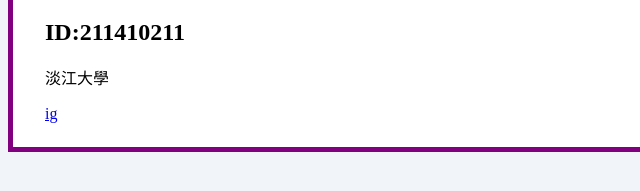
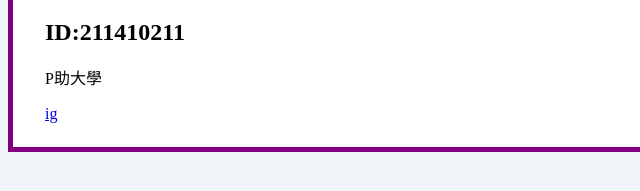
Before and after one commit to chen211410211/1111-sweb-1N-demo-211410211, a plain HTML site: page demo/w01_11/index.html in a window 1280 px wide. Shown: the part 305-496 px from the top of the page, 0-640 px from the left. Drawn offline with Linux system fonts and the light colour scheme.

Commit message:
Update index.html
我們一起讀P助大學

```diff
--- a/demo/w01_11/index.html
+++ b/demo/w01_11/index.html
@@ -26,7 +26,7 @@
         <img src="./IMG_2625.png" width="100" alt="下載">
         <h1>NAME:陳怡寶</h1>
         <h2>ID:211410211</h2>
-        <P>淡江大學</P>
+        <P>P助大學</P>
         <a href="https://www.instagram.com/yb0519.x_x/">ig</a>
         <div>
     </body>
```
